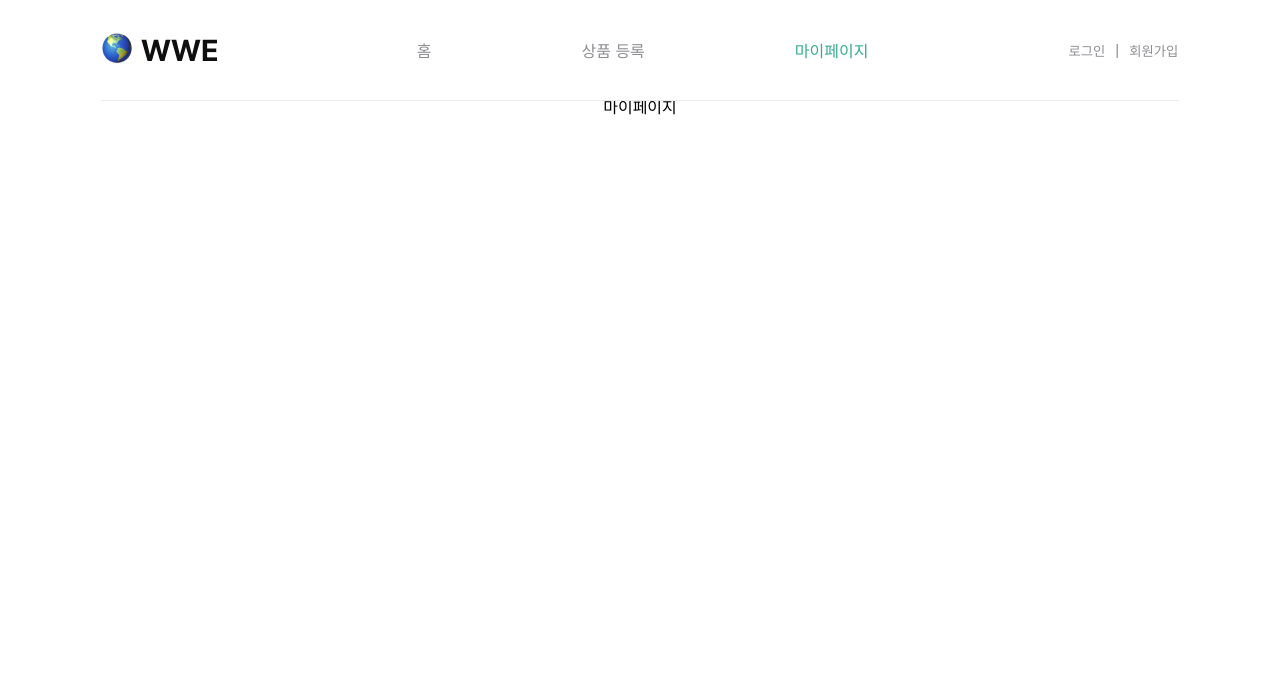
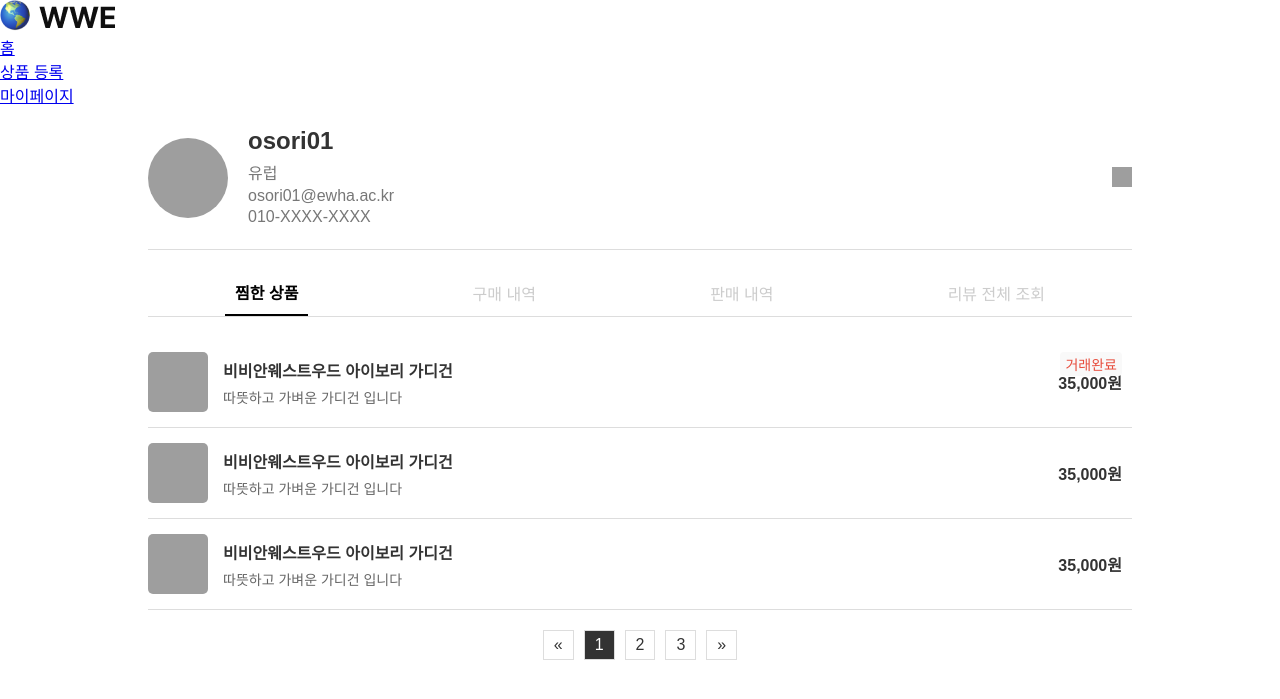
Before and after one commit to doleebest/WWE, a Flask app: page /mypage in a window 1280 px wide. Shown: the top 699 px of the page. Run offline with Flask 3, Linux system fonts and the light colour scheme; some web fonts are replaced; grey boxes are pictures that could not be loaded.

Commit message:
마이페이지 1차 수정

```diff
--- a/static/mypage.css
+++ b/static/mypage.css
@@ -1 +1,149 @@
-@import "./styles.css";
+* {
+    margin: 0;
+    padding: 0;
+    box-sizing: border-box;
+}
+
+body {
+    font-family: Arial, sans-serif;
+    background-color: #ffffff;
+    color: #333;
+}
+
+.profile-container {
+    width: 80%;
+    margin: 0 auto;
+    padding: 20px;
+}
+
+.profile-header {
+    display: flex;
+    align-items: center;
+    border-bottom: 1px solid #ddd;
+    padding-bottom: 20px;
+    margin-bottom: 20px;
+}
+
+.profile-pic {
+    width: 80px;
+    height: 80px;
+    border-radius: 50%;
+    margin-right: 20px;
+}
+
+.profile-info h2 {
+    font-size: 24px;
+    margin-bottom: 5px;
+}
+
+.profile-info p {
+    color: #777;
+    margin-bottom: 3px;
+}
+
+.edit-profile-btn {
+    margin-left: auto;
+    background: none;
+    border: none;
+    cursor: pointer;
+}
+
+.edit-profile-btn img {
+    width: 20px;
+    height: 20px;
+}
+
+.tab-menu {
+    display: flex;
+    justify-content: space-around;
+    border-bottom: 1px solid #ddd;
+    margin-bottom: 20px;
+}
+
+.tab {
+    padding: 10px;
+    font-size: 16px;
+    cursor: pointer;
+    border: none;
+    background: none;
+    color: #ccc;
+}
+
+.tab.active {
+    font-weight: bold;
+    color: #000;
+    border-bottom: 2px solid #000;
+}
+
+.tab-content {
+    display: none;
+}
+
+.product-items {
+    list-style: none;
+}
+
+.product-item {
+    display: flex;
+    align-items: center;
+    padding: 15px 0;
+    border-bottom: 1px solid #ddd;
+    position: relative;
+}
+
+.product-item img {
+    width: 60px;
+    height: 60px;
+    margin-right: 15px;
+    border-radius: 5px;
+}
+
+.product-info {
+    flex-grow: 1;
+}
+
+.product-name {
+    font-weight: bold;
+    margin-bottom: 5px;
+}
+
+.product-desc {
+    font-size: 14px;
+    color: #666;
+}
+
+.product-price {
+    font-weight: bold;
+    font-size: 16px;
+    color: #333;
+    margin-right: 10px;
+}
+
+.sold-out {
+    position: absolute;
+    right: 10px;
+    top: 15px;
+    color: #e74c3c;
+    font-size: 14px;
+    background: #f9f9f9;
+    padding: 2px 5px;
+    border-radius: 4px;
+}
+
+.pagination {
+    display: flex;
+    justify-content: center;
+    margin-top: 20px;
+}
+
+.page-number, .prev-page, .next-page {
+    margin: 0 5px;
+    padding: 5px 10px;
+    border: 1px solid #ddd;
+    cursor: pointer;
+}
+
+.page-number.active {
+    background-color: #333;
+    color: #fff;
+}
--- a/static/mypage.js
+++ b/static/mypage.js
@@ -1,10 +1,28 @@
-const setMypageNavBar = () => {
-  const regItems = document.querySelector("#navbar__menu__mypage");
-  regItems.classList.add("navbar__menu_selected");
-};
+document.addEventListener("DOMContentLoaded", function () {
+  const pageNumbers = document.querySelectorAll(".page-number");
 
-const init = () => {
-  setNavBar = setMypageNavBar; // 재정의
-};
+  pageNumbers.forEach((page) => {
+      page.addEventListener("click", function () {
+          pageNumbers.forEach((p) => p.classList.remove("active"));
+          this.classList.add("active");
+          // 페이지 넘버 클릭 시 로직 추가
+      });
+  });
 
-init();
+  // Tab 메뉴 기능
+  const tabs = document.querySelectorAll(".tab");
+  const tabContents = document.querySelectorAll(".tab-content");
+
+  tabs.forEach((tab) => {
+      tab.addEventListener("click", function () {
+          tabs.forEach((t) => t.classList.remove("active"));
+          tabContents.forEach((content) => content.style.display = "none");
+
+          this.classList.add("active");
+          document.getElementById(this.getAttribute("onclick").split("'")[1]).style.display = "block";
+      });
+  });
+
+  // 기본 탭 설정
+  document.getElementById("wishlist").style.display = "block";
+});
--- a/templates/mypage.html
+++ b/templates/mypage.html
@@ -1,25 +1,73 @@
 {% extends "header.html" %}
 
-<!DOCTYPE html>
-<html lang="en">
-  <head>
-    <meta charset="UTF-8" />
-    <meta name="viewport" content="width=device-width, initial-scale=1.0" />
+{% block head %}
+<title>My Page</title>
+<link rel="stylesheet" href="{{ url_for('static', filename='mypage.css') }}">
+{% endblock head %}
 
-    {% block head %}
-    <title>마이페이지</title>
-    <link
-      rel="stylesheet"
-      href="{{ url_for('static', filename='mypage.css') }}"
-    />
-    {% endblock head %}
-  </head>
-  <body>
-    {% block main %}
-    <main>마이페이지</main>
-    {% endblock main %} {% block script %}
-    <script src="{{ url_for('static', filename='header.js') }}"></script>
-    <script src="{{ url_for('static', filename='mypage.js') }}"></script>
-    {% endblock script %}
-  </body>
-</html>
+{% block main %}
+<div class="profile-container">
+    <div class="profile-header">
+        <img src="{{ url_for('static', filename='images/profile.png') }}" alt="Profile Picture" class="profile-pic">
+        <div class="profile-info">
+            <h2>osori01</h2>
+            <p>유럽</p>
+            <p>osori01@ewha.ac.kr</p>
+            <p>010-XXXX-XXXX</p>
+        </div>
+        <button class="edit-profile-btn">
+            <img src="{{ url_for('static', filename='images/edit-icon.png') }}" alt="Edit Icon">
+        </button>
+    </div>
+
+    <div class="tab-menu">
+        <button class="tab active" onclick="showTab('wishlist')">찜한 상품</button>
+        <button class="tab" onclick="showTab('purchase-history')">구매 내역</button>
+        <button class="tab" onclick="showTab('sales-history')">판매 내역</button>
+        <button class="tab" onclick="showTab('review-overview')">리뷰 전체 조회</button>
+    </div>
+
+    <div class="tab-content" id="wishlist">
+        <!-- 찜한 상품 콘텐츠 (예시 3개) -->
+        <ul class="product-items">
+            <li class="product-item">
+                <img src="{{ url_for('static', filename='images/product1.png') }}" alt="Product Image">
+                <div class="product-info">
+                    <p class="product-name">비비안웨스트우드 아이보리 가디건</p>
+                    <p class="product-desc">따뜻하고 가벼운 가디건 입니다</p>
+                </div>
+                <p class="product-price">35,000원</p>
+                <span class="sold-out">거래완료</span>
+            </li>
+            <li class="product-item">
+                <img src="{{ url_for('static', filename='images/product1.png') }}" alt="Product Image">
+                <div class="product-info">
+                    <p class="product-name">비비안웨스트우드 아이보리 가디건</p>
+                    <p class="product-desc">따뜻하고 가벼운 가디건 입니다</p>
+                </div>
+                <p class="product-price">35,000원</p>
+            </li>
+            <li class="product-item">
+                <img src="{{ url_for('static', filename='images/product1.png') }}" alt="Product Image">
+                <div class="product-info">
+                    <p class="product-name">비비안웨스트우드 아이보리 가디건</p>
+                    <p class="product-desc">따뜻하고 가벼운 가디건 입니다</p>
+                </div>
+                <p class="product-price">35,000원</p>
+            </li>
+        </ul>
+    </div>
+
+    <div class="pagination">
+        <span class="prev-page">«</span>
+        <span class="page-number active">1</span>
+        <span class="page-number">2</span>
+        <span class="page-number">3</span>
+        <span class="next-page">»</span>
+    </div>
+</div>
+{% endblock main %}
+
+{% block script %}
+<script src="{{ url_for('static', filename='mypage.js') }}"></script>
+{% endblock script %}
```
Also changed, not shown: static/review.css (+9 -5 lines), templates/review.html (+8 -2 lines).
